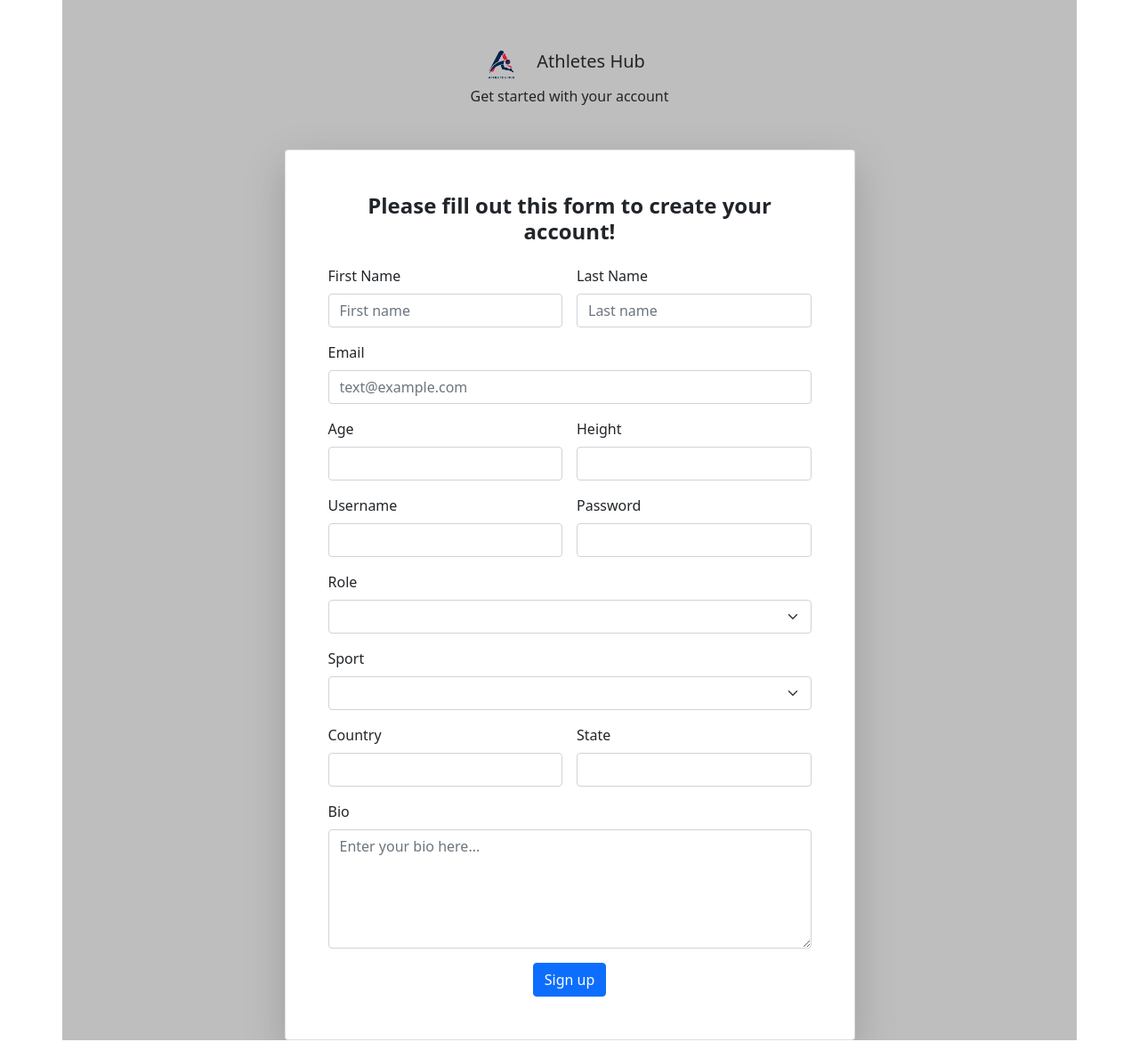
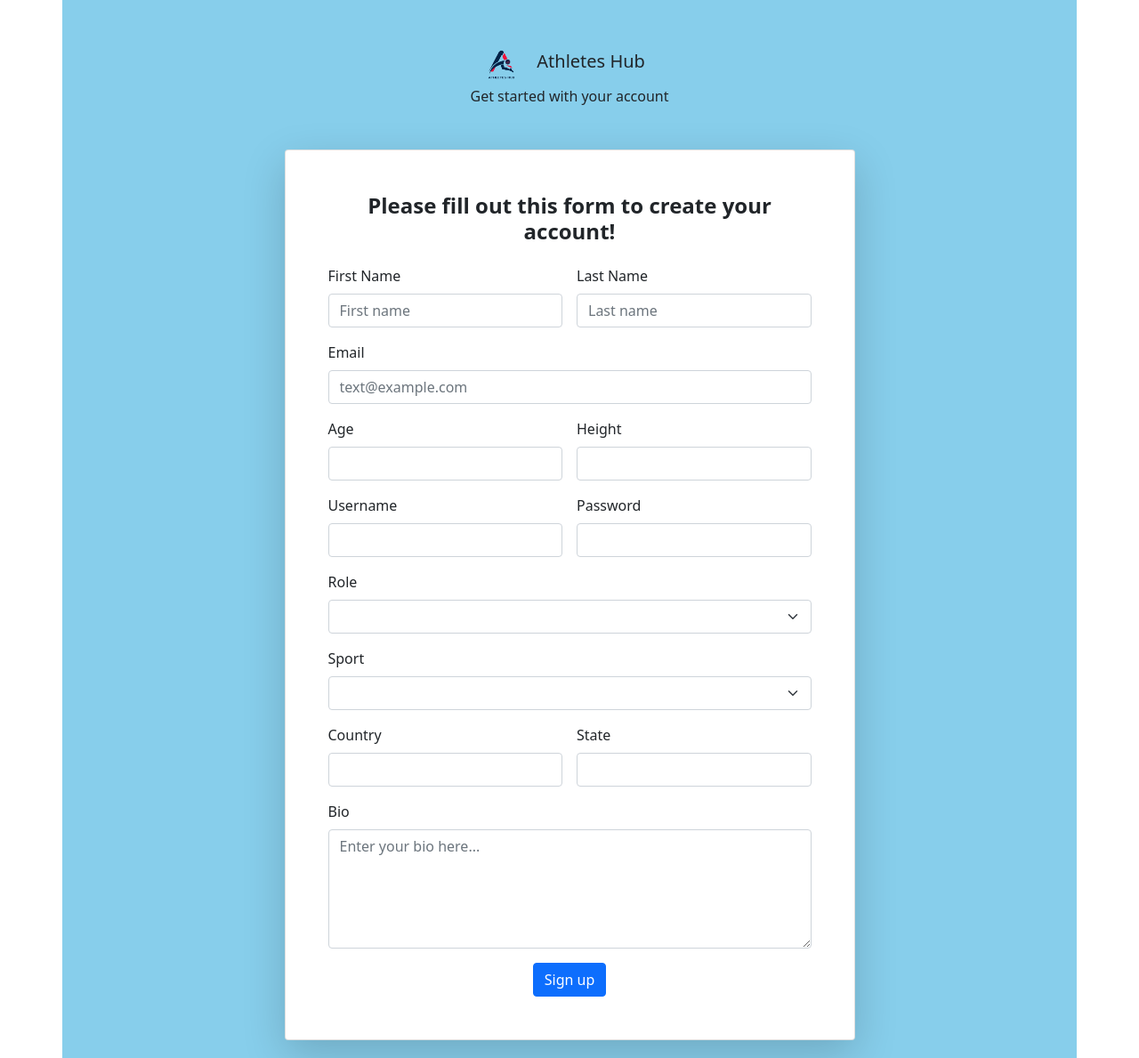
Before and after one commit to Geff115/athletes_hub, a Flask app: page /auth/signup in a window 1280 px wide. Shown: the whole page at 89% size. Run offline with Flask 3, Linux system fonts and the light colour scheme.

Commit message:
Update: Added a padding to the signup page

```diff
--- a/app/static/css/signup.css
+++ b/app/static/css/signup.css
@@ -7,5 +7,6 @@
 }
 
 .container {
-	background-color: #BEBEBE;
+	background-color: #87CEEB;
+	padding-bottom: 20px;
 }
```
